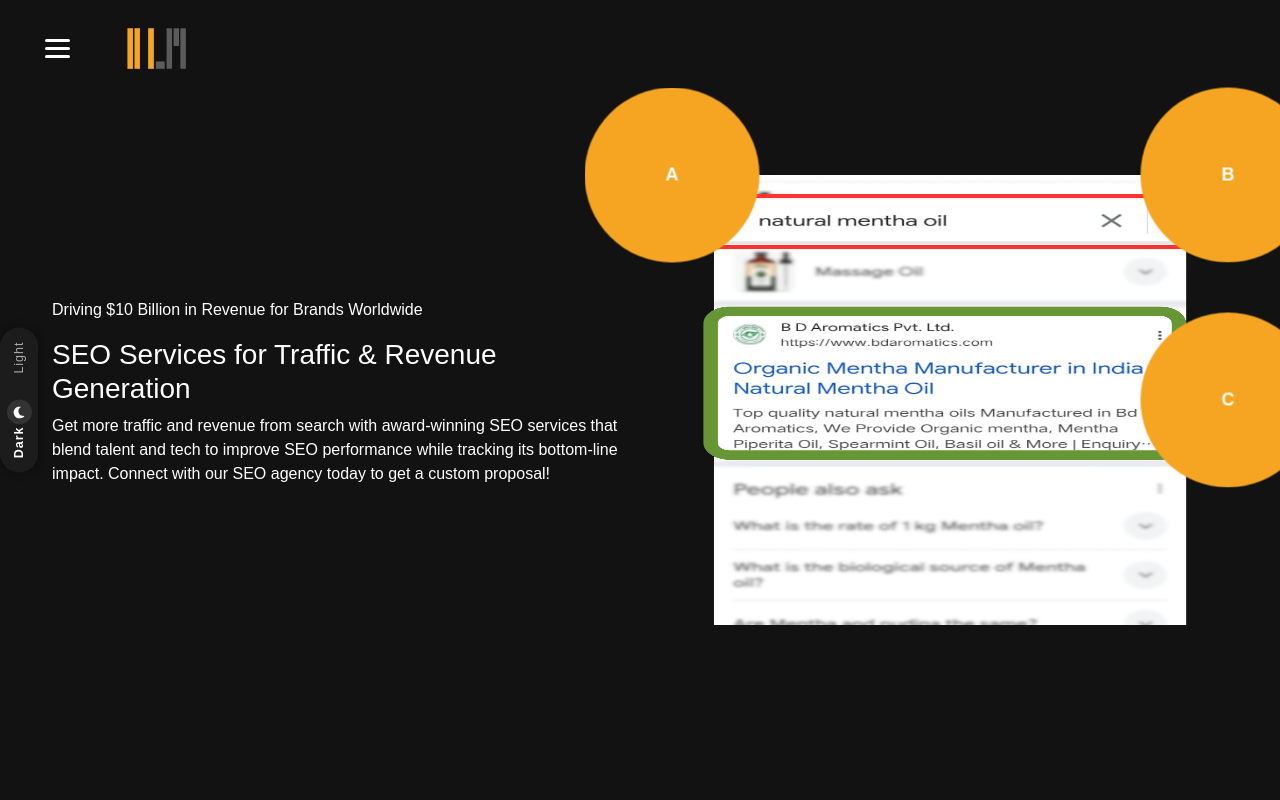
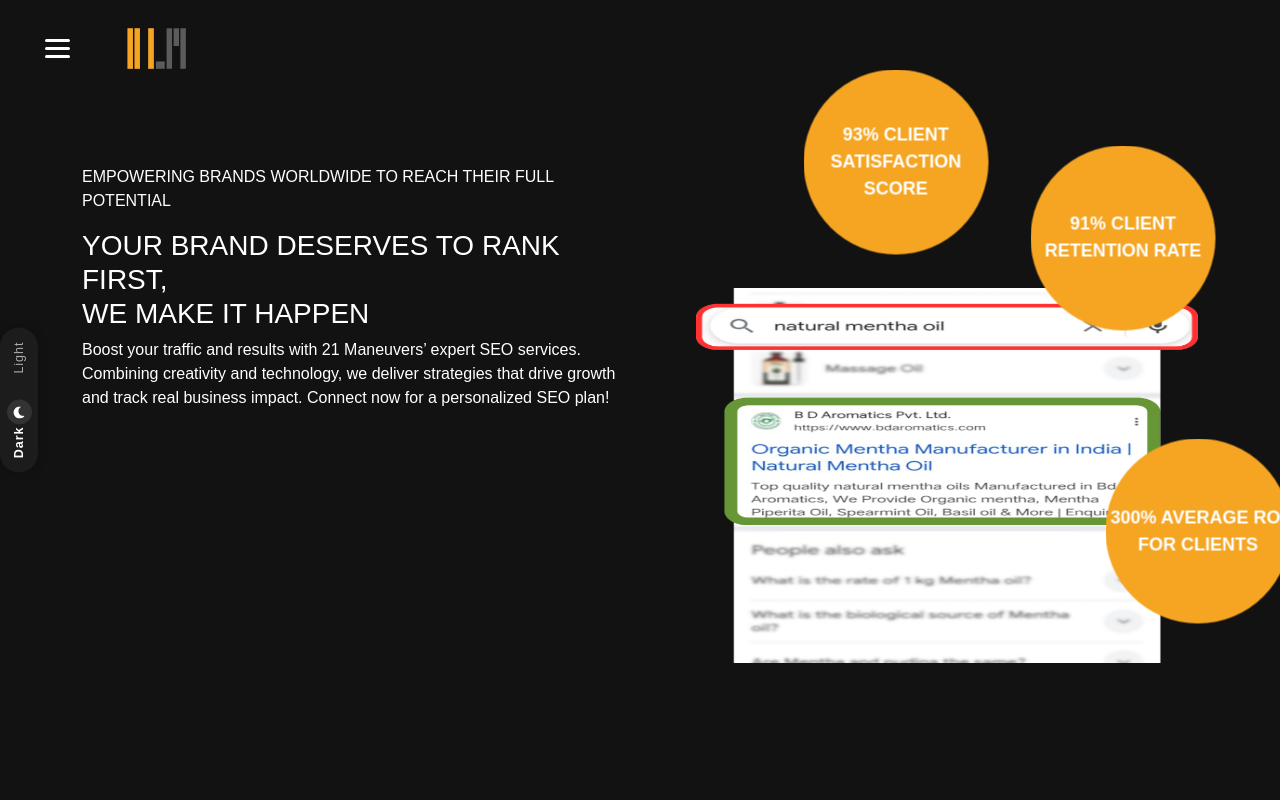
Before and after one commit to rishab-sudo/21-maneuvers, a React (Create React App) app: page /seo-service in a window 1280 px wide. Shown: the top 800 px of the page. Built offline with nearby package versions, Linux system fonts and the light colour scheme.

Commit message:
123may25

```diff
--- a/src/Pages/MainServicePage.js
+++ b/src/Pages/MainServicePage.js
@@ -84,7 +84,7 @@
         slidesPerView={1}
         loop={true}
         autoplay={{
-          delay: 5000,
+          delay: 3500,
           disableOnInteraction: false,
         }}
         speed={2000}
--- a/src/Pages/ServiceTypes/ContentService.css
+++ b/src/Pages/ServiceTypes/ContentService.css
@@ -46,6 +46,9 @@
     text-align: center;
     padding: 5% 0px;
 }
+.elevate-section{
+  margin-top: 5%;
+}
 .elevate-content-container{
   display: flex;
   justify-content: space-between;
--- a/src/Pages/ServiceTypes/SeoService.css
+++ b/src/Pages/ServiceTypes/SeoService.css
@@ -14,36 +14,45 @@
 .seo-banner-content {
   display: flex;
   justify-content: space-between;
-  align-items: center;
+align-items: flex-start;
   width: 100%;
-  max-width: 1200px;
   margin: auto;
   gap: 2rem;
 }
 
 .seo-left-content {
   max-width: 50%;
+  margin-top: 2.5%;
 }
 .seo-image-wrapper {
-  position: relative; /* IMPORTANT: Circles are positioned relative to this */
+  position: relative;
   max-width: 100%;
-  width: 100%;
-  margin: auto;
-}
+  width: 45%;
+  height: 100%;
+  display: flex;
+  align-items: flex-end;
+  margin-top: 150px;
+ }
+
 
 .seo-banner-right-img {
+  margin-top: auto;
+  bottom: 0;
   width: 100%;
-  height: 450px;
+  height: 375px;
   display: block;
 }
 
 /* Base style for all 3 circles */
 .seo-circle {
   position: absolute;
-  width: 175px;
-  height: 175px;
+  width: 185px;
+  height: 185px;
   perspective: 1000px;
   z-index: 2;
+  text-align: center;
+  display: flex;
+  flex-direction: column;
 }
 
 .flip-inner {
@@ -52,6 +61,7 @@
   transition: transform 0.6s;
   transform-style: preserve-3d;
   position: relative;
+
 }
 
 .seo-circle:hover .flip-inner {
@@ -66,6 +76,7 @@
   border-radius: 50%;
   backface-visibility: hidden;
   display: flex;
+  flex-direction: column;
   align-items: center;
   justify-content: center;
   font-weight: 600;
@@ -77,25 +88,34 @@
 }
 
 .flip-back {
-  background-color: #FFCD85;
+  background-color: #ffcc85fb;
   transform: rotateY(180deg);
+  font-size: 10px;
+  padding: 15px;
+  font-weight: 600;
+  text-align: center;
 }
 
 /* Circle positioning */
-.circle-1 {
+/* .circle-1 {
   top: 0;
   left: 0;
+  transform: translate(-50%, -50%);
+} */
+ .circle-1 {
+  top: -126px; /* Moved 20px higher */
+  left: 200px;
   transform: translate(-50%, -50%);
 }
 
 .circle-2 {
-  top: 0;
-  right: 0;
+  top: -50px;
+  right: 75px;
   transform: translate(50%, -50%);
 }
 
 .circle-3 {
-  top: 50%;
+  top: 65%;
   right: 0;
   transform: translate(50%, -50%);
 }
--- a/src/Pages/ServiceTypes/SeoService.js
+++ b/src/Pages/ServiceTypes/SeoService.js
@@ -4,35 +4,13 @@
 import CountUp from 'react-countup';
 import ImageSwiper from '../../Components/ImageSlider';
 import ServiceSlider from "../../Components/HomeServiceSlider";
-// import { Swiper, SwiperSlide } from "swiper/react";
-// import { Navigation, Autoplay, Pagination } from "swiper/modules";
+import LetsTalk from "../../Components/LetsTalk"
+import benefits from "../../Components/HomeServiceSlider"
 import "swiper/css";
 import "swiper/css/navigation";
-
 import "./SeoService.css";
 
-const benefits = [
-  {
-    title: "Focus on what matters",
-    desc: "Every org has its limits, whether that’s budget, resources, time, or all 3. We know how to identify the 5% of SEO work that generates 95% of the results so you only focus on what matters.",
-  },
-  {
-    title: "Streamlined Strategy",
-    desc: "We develop SEO plans that align with your business goals and focus only on tactics that deliver real growth.",
-  },
-  {
-    title: "Scalable Execution",
-    desc: "From audits to implementation, we handle SEO at scale, letting your team focus on big-picture growth.",
-  },
-  {
-    title: "Data-Driven Decisions",
-    desc: "Our insights and reporting help prioritize SEO actions based on impact, not assumptions.",
-  },
-  {
-    title: "Data-Driven Decisions",
-    desc: "Our insights and reporting help prioritize SEO actions based on impact, not assumptions.",
-  },
-];
+
 const slideData = [
   { image: require("../../assets/seo-img.png"), tagline: 'Boosts Visibility' },
   { image: require("../../assets/seo-img.png"), tagline: 'Drives Traffic' },
@@ -40,6 +18,7 @@
   { image:require("../../assets/seo-img.png"), tagline: 'Cost-Effective' },
   { image: require("../../assets/seo-img.png"), tagline: 'Better Experience' },
 ];
+
 const SeoService = () => {
 
 
@@ -49,10 +28,11 @@
  <div className="seo-banner-section">
   <Container className="seo-banner-content">
     <div className="seo-left-content">
-      <p>Driving $10 Billion in Revenue for Brands Worldwide</p>
-      <h3>SEO Services for Traffic & Revenue Generation</h3>
+      <p>EMPOWERING BRANDS WORLDWIDE TO REACH THEIR FULL POTENTIAL
+</p>
+      <h3>YOUR BRAND DESERVES TO RANK FIRST,<br/> WE MAKE IT HAPPEN</h3>
       <p>
-        Get more traffic and revenue from search with award-winning SEO services that blend talent and tech to improve SEO performance while tracking its bottom-line impact. Connect with our SEO agency today to get a custom proposal!
+      Boost your traffic and results with 21 Maneuvers’ expert SEO services. Combining creativity and technology, we deliver strategies that drive growth and track real business impact. Connect now for a personalized SEO plan!
       </p>
     </div>
 
@@ -63,20 +43,35 @@
       {/* Circles attached to image */}
       <div className="seo-circle circle-1">
         <div className="flip-inner">
-          <div className="flip-front">A</div>
-          <div className="flip-back">A Back</div>
+          <div className="flip-front">93% CLIENT SATISFACTION SCORE</div>
+          <div className="flip-back">
+          <p>WHY OUR SATISFACTION SCORE STANDS OUT:</p>
+          <li>Expert Project Management</li>
+          <li>Clear ROI Tracking</li>
+          <li>Wide-Ranging Skill Set</li>
+          </div>
         </div>
       </div>
       <div className="seo-circle circle-2">
         <div className="flip-inner">
-          <div className="flip-front">B</div>
-          <div className="flip-back">B Back</div>
+          <div className="flip-front">91% CLIENT RETENTION RATE </div>
+        <div className="flip-back">
+          <p>WHY IS OUR CLIENT RETENTION RATE SO HIGH?</p>
+          <li>Personalized engagement</li>
+          <li>Consistent results delivery</li>
+          <li>Transparent communication</li>
+          </div>
         </div>
       </div>
       <div className="seo-circle circle-3">
         <div className="flip-inner">
-          <div className="flip-front">C</div>
-          <div className="flip-back">C Back</div>
+          <div className="flip-front">300% AVERAGE ROI FOR CLIENTS</div>
+        <div className="flip-back">
+          <p>WHY IS OUR ROI CONSISTENTLY HIGH?</p>
+          <li>Data-driven strategies</li>
+          <li>Continuous optimization</li>
+          <li>Goal-focused execution</li>
+          </div>
         </div>
       </div>
     </div>
@@ -94,7 +89,8 @@
     <Container fluid className="growth-section">
 <Container className="growth-content-container">
   <div className="underline "></div>
-  <p className="page_text">Graphite Growth boosted Webflow’s SEO with a targeted editorial strategy, strategic optimizations, and new page types like glossaries, listicles, and free tools.</p>
+  <p className="page_text">21 Maneuvers scaled BD Aromatics’s  SEO by implementing a focused editorial strategy, on-page optimizations, and creating high-impact content like glossaries, listicles, and resource tools.
+</p>
 
   <Row>
 <Col lg={4} md={4} sm={12}>
@@ -136,8 +132,8 @@
 <Container className="graphite-content-container">
   <div className="graphite-text-div">
   <p>Graphite</p>
-  <p className="page_heading">We are a full-service SEO agency dedicated to driving impact</p> <br/>
-  <p className="page_text">Our team integrates with your team to make sure the most important work gets done. It’s a collaborative, transparent approach that generates velocity across SEO (technical, programmatic and editorial) and CRO.</p>
+  <p className="page_heading">We don’t just do SEO, we drive results that move the needle.</p> <br/>
+  <p className="page_text">Your team + our team = unstoppable momentum. Together, we drive smart, focused execution across technical SEO, content, and CRO: fast, clear, and collaborative.</p>
   <button>Let's Connect </button>
   </div>
   <div style={{width:"45%"}}>
@@ -147,8 +143,7 @@
     </Container>
 {/*  */}
 
-{/* seo-img-slider */}
-    {/* <ServiceSlider benefits={benefits} /> */}
+
 
     <ImageSwiper slides={slideData} />;
 
@@ -158,7 +153,8 @@
 <Container fluid className="research-section">
       <Container className="research-content-container">
         <div className="research-left">
-          <p className="research-title">Our research shows</p>
+          <p className="research-title">Our research reveals that 95% of SEO efforts go unnoticed.
+</p>
           <p className="research-number">
               <CountUp start={1} end={95 } duration={2} separator="," suffix=" %" decimals={0} />
               </p>
@@ -167,8 +163,7 @@
         <div className="research-right">
           <p className="research-highlight">of SEO work is wasted effort</p>
           <p className="research-desc page_text">
-            We analyzed the blogs of 3,000 sites and found that it’s common for 95% of pages
-            to drive less than 5% of traffic.
+           After analyzing over 3,000 websites, we found that the majority of blog pages contribute less than 5% of overall traffic. The key? Focusing your strategy on the high-performing 5% that actually moves the needle.
           </p>
         </div>
       </Container>
@@ -182,14 +177,14 @@
   <p className="page_heading">How to focus on the 5% that matters</p> <br/>
   <div className="bullet-paragraphs">
   <div className="bullet-paragraphs">
-  <p className="square-bullet">Prioritize only high-impact work to generate results faster and more consistently</p>
-  <p className="square-bullet">Prioritize only high-impact work to generate results faster and more consistently</p>
-  <p className="square-bullet">Prioritize only high-impact work to generate results faster and more consistently</p>
+  <p className="square-bullet">Focus on improving rankings, driving qualified traffic, and capturing search intent
+</p>
+  <p className="square-bullet">Prioritize content strategies that earn backlinks and boost engagement</p>
+  <p className="square-bullet">Optimize technical SEO to enhance crawlability, site speed, and long-term visibility</p>
 </div>
 
 </div>
-<button>Let's Connect </button>
-  </div>
+ </div>
 
   <div style={{width:"45%"}}>
   <img src={require("../../assets/chart.png")} style={{maxHeight:"100%",maxWidth:"100%"}} alt=""/>
@@ -200,21 +195,16 @@
 <Container>
   <div className="graphite-bottom-text-div">
         <p className="page_heading " style={{fontWeight:"400"}}>
-          Graphite has proven that SEO isn’t a mysterious black box. They take a
-          systematic, guided approach to get repeatable results across many, many
-          clients. Very, very impressive results.
+       By cutting out the guesswork, 21 Maneuvers delivers SEO that actually works, again and again. Our strategic, creative led approach drives scalable results across industries, turning rankings into revenues.
+How much impact will SEO have on your growth?
+
         </p>
+        <button>Let's Connect </button>
       </div>
     </Container>
 
 {/* seo-contact */}
-    <Container style={{paddingTop:"7%",paddingBottom:"7%"}}>
-<div className="underline"></div>
-<p>How much impact will SEO have on your growth?</p>
-<Link to="/contact">
-  <button>Contact Us</button>
-</Link>
-    </Container>
+   <LetsTalk/>
 {/*  */}
     </>
   );
```
Also changed, not shown: src/Components/LetsTalk.js (+8 -8 lines), src/Pages/MainServicePage.css (+75 -9 lines), src/Pages/ServiceTypes/ContentService.js (+11 -10 lines), src/Pages/ServiceTypes/PerformanceService.css (+20 -6 lines), src/Pages/ServiceTypes/PerformanceService.js (+25 -6 lines).
